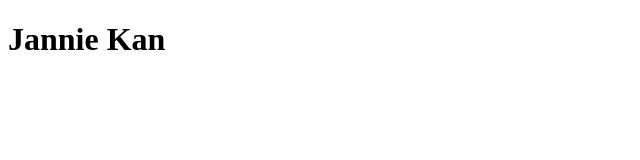
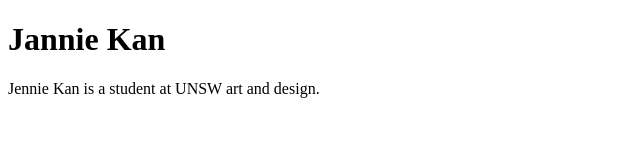
Before and after one commit to jennieralstuff/git-example, a plain HTML site: page about.html in a window 1280 px wide. Shown: the whole page, without its empty margins (0-640 px from the left). Drawn offline with Linux system fonts and the light colour scheme.

Commit message:
Add Jennie's bio

```diff
--- a/about.html
+++ b/about.html
@@ -6,5 +6,8 @@
   </head>
   <body>
     <h1>Jannie Kan</h1>
+    <p>
+      Jennie Kan is a student at UNSW art and design.
+    </p>
   </body>
 </html>
```
